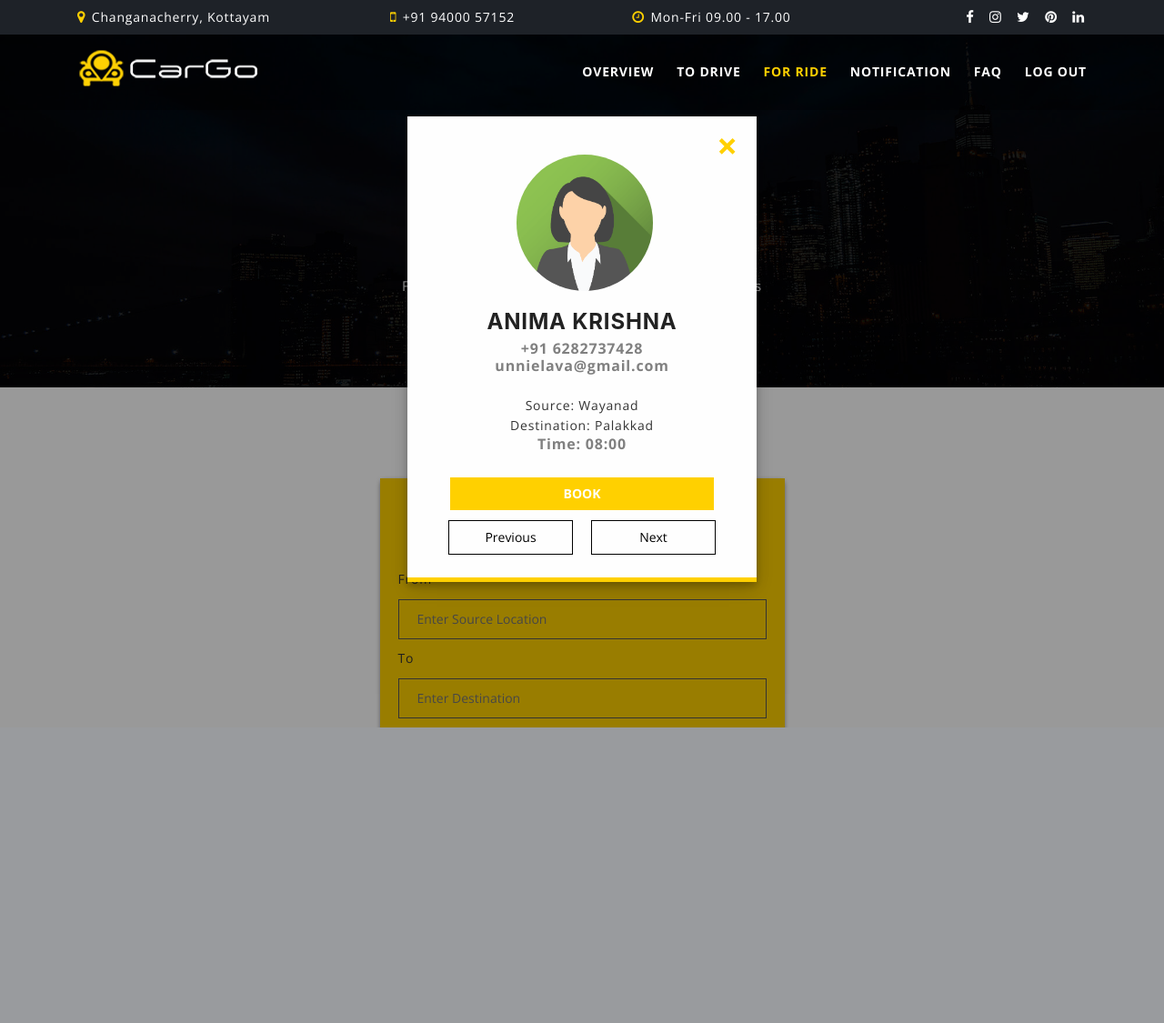
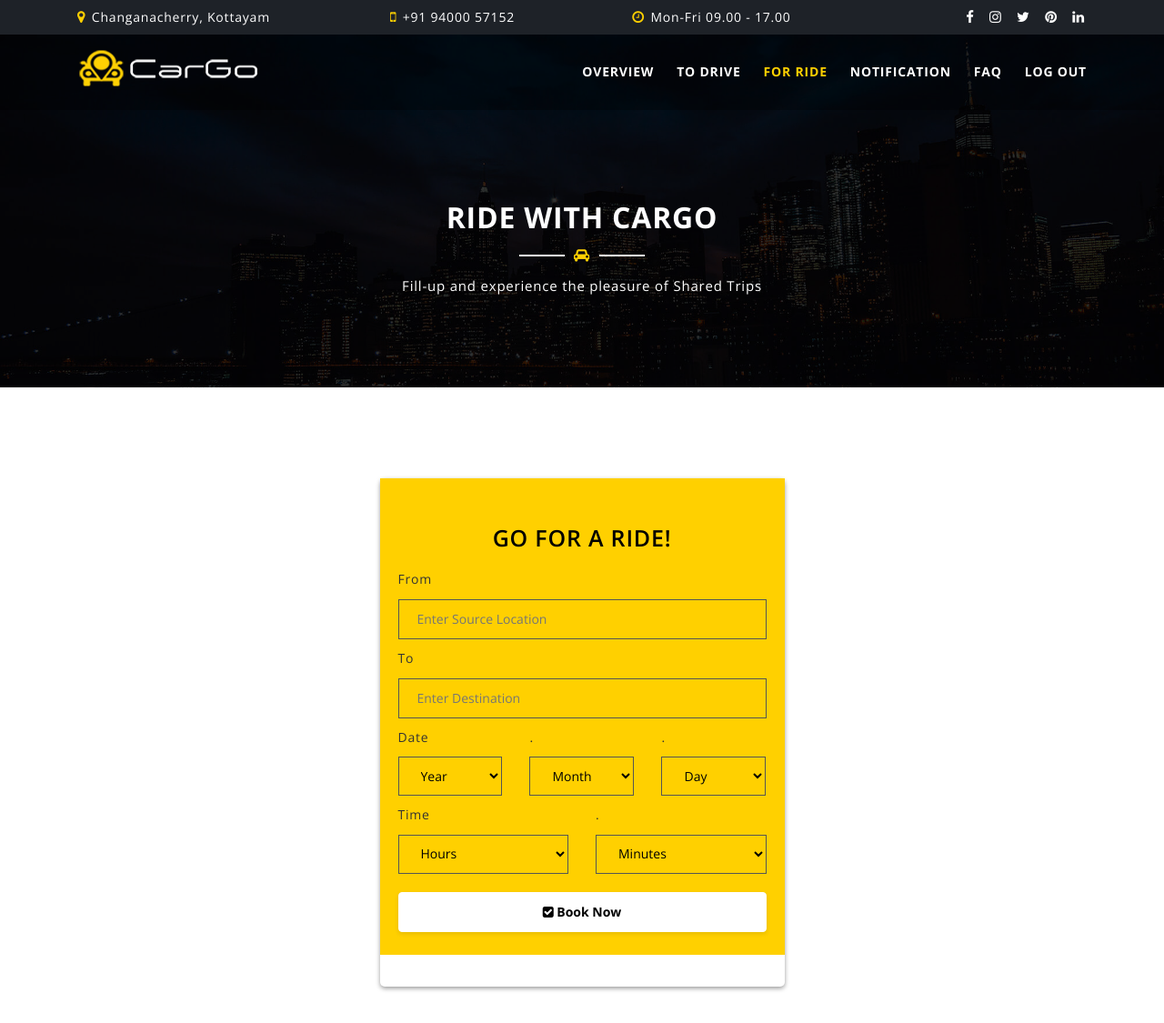
Before and after one commit to decoded-cipher/CarGo, a PHP site: page /ride.php in a window 1280 px wide. Shown: the top 1125 px of the page at 91% size. Before the commit the page ends 800 px from the top, so only its background shows below. Run offline with PHP 8.4, Linux system fonts and the light colour scheme.

Commit message:
Beautifying ride.php

```diff
--- a/ride.php
+++ b/ride.php
@@ -502,130 +502,6 @@
 
 
 
-<!--________________________________________________________________________________________________________________________________-->
-
-
-
-
-        <!-- The Modal -->
-        <div class="xsframe">
-            <div id="myModal" class="xsmodal">
-                <form method="post" action="" id="verifyform">
-                    <!-- Modal content -->
-                    <div class="xsmodal-content">
-                        <span class="xsclose">&times;</span>
-                        <br>
-
-                        <div class="driver_details" style="display: inline-block; text-align: center">
-                            <img style="margin-left: 30px" src="assets/img/img_avatar_2.png" width="150px" height="150px">
-                        </div>
-                            <h4 style="margin: 20px 0px 5px 0px;
-                                font-family: -apple-system, BlinkMacSystemFont, 'Segoe UI', Roboto, Oxygen, Ubuntu, Cantarell, 'Open Sans', 'Helvetica Neue', sans-serif;">
-                                ANIMA KRISHNA</h4>
-                            <h6 style="color: gray;">+91 6282737428<h6>
-                            <h6 style="color: gray;">unnielava@gmail.com</h6><br>
-
-                            <div class="route">
-                                <div class="from"><p>Source: Wayanad</p></div>
-                                <div class="to"><p>Destination: Palakkad</p></div>
-                                <div class="time"><h6 style="color: gray;">Time:  08:00</h6></div>
-                            </div>
-
-                            <div class="book" style="">
-                                <button type="submit">BOOK</button>
-                            </div>
-
-                            <div class="abc" style="float=right;">
-                                <button type="submit">Previous</button>
-                                <button type="submit" style="margin: 0px 0px 0px 15px;">Next</button>
-                            </div>
-
-
-
-
-                        <!-- <div style="text-align: center">
-                            An OTP was sent to your mobile number.<br>Enter OTP to complete User Registration.
-
-                            <div class="xextra">
-                                <input type="text" placeholder="Enter OTP">
-                            </div>
-                        </div>
-                        <button class="xmbutton" id="verifybtn">Book Carpool</button>
-                        <small> Didn't receive OTP?
-                            <a href="#">Resend</a> OTP.
-                        </small>-->
-                    </div>
-                </form>
-            </div>
-        </div>
-
-
-
-
-
-
-        <script>
-                // Get the modal
-                var modal = document.getElementById('myModal');
-                var modal2= document.getElementById('invalidOTP');
-
-                // // Get the button that opens the modal
-                // var btn = document.getElementById("myBtn");
-
-                // Get the <span> element that closes the modal
-                var span = document.getElementsByClassName("xsclose")[0];
-                var span2= document.getElementsByClassName("xsclose")[1];
-
-                // // When the user clicks the button, open the modal
-                // btn.onclick = function () {
-                //     modal.style.display = "block";
-                // }
-
-                // When the user clicks on <span> (x), close the modal
-                span.onclick = function () {
-                    modal.style.display = "none ";
-                }
-                span2.onclick = function () {
-                    modal2.style.display = "none ";
-                }
-
-                // // When the user clicks anywhere outside of the modal, close it
-                // window.onclick = function(event) {
-                //     if (event.target == modal) {
-                //         modal.style.display = "none ";
-                //     }
-                // }
-                document.getElementById('otpfrm').addEventListener('submit', showotp)
-                document.getElementById('verifyform').addEventListener('submit', invalidotp)
-                document.getElementById('resendbtn').addEventListener('click', resendotp)
-
-
-                function showotp(e) {
-                    e.preventDefault()
-                    document.getElementById('myModal').style.display='block'
-                    return false;
-                }
-                function invalidotp(e) {
-                    e.preventDefault()
-                    document.getElementById('myModal').style.display='none'
-                    document.getElementById('invalidOTP').style.display='block'
-                    return false;
-                }
-                function resendotp(e) {
-                    e.preventDefault()
-                    document.getElementById('invalidOTP').style.display='none'
-                    document.getElementById('myModal').style.display='block'
-                    return false;
-                }
-
-                </script>
-
-
-
-
-
-
-
 
 <!--________________________________________________________________________________________________________________________________-->
 
```
